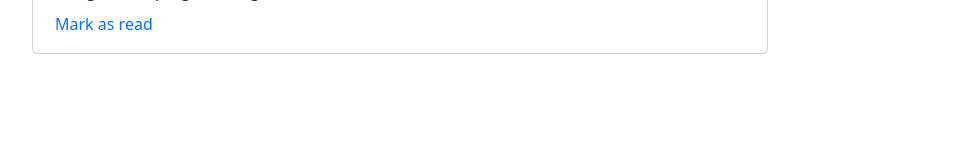
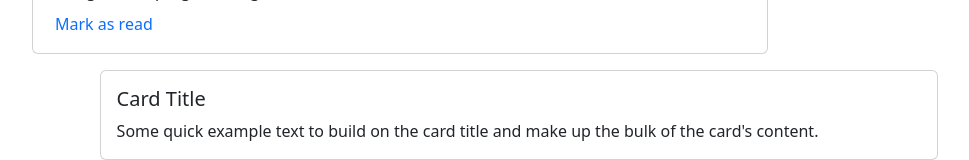
Before and after one commit to nakib1948/programming-blog-website, a React (Create React App) app: page / in a window 1280 px wide. Shown: the part 3297-3457 px from the top of the page, without its empty margins (50-1019 px from the left). Before the commit the page ends 3367 px from the top, so only its background shows below. Built offline with nearby package versions, Linux system fonts and the light colour scheme.

Commit message:
Blog section design complete

```diff
--- a/src/App.js
+++ b/src/App.js
@@ -7,6 +7,7 @@ import Allblog from './Components/Allblog';
 import BookmarkBlog from './Components/BookmarkBlog';
 import { ToastContainer, toast } from 'react-toastify';
 import 'react-toastify/dist/ReactToastify.css';
+import Blog from './Components/Blog';
 
 function App() {
    const [user,setUser]=useState([])
@@ -79,6 +80,7 @@ function App() {
 
     </Container>
 
+    <Blog></Blog>
     </>
   );
 }
--- /dev/null
+++ b/src/Components/Blog.js
@@ -0,0 +1,28 @@
+import React from 'react';
+import Container from 'react-bootstrap/Container';
+import Row from 'react-bootstrap/Row';
+import Col from 'react-bootstrap/Col';
+import Card from 'react-bootstrap/Card';
+
+const Blog = () => {
+    return (
+      <Container fluid>
+        <Row style={{marginLeft:'10%'}}>
+          <Col>
+          <Card className='w-75'>
+            <Card.Body>
+                <Card.Title>Card Title</Card.Title>
+                <Card.Text>
+                Some quick example text to build on the card title and make up the
+                bulk of the card's content.
+                </Card.Text>
+
+            </Card.Body>
+            </Card>
+            </Col>
+        </Row>
+      </Container>
+    );
+};
+
+export default Blog;
```
